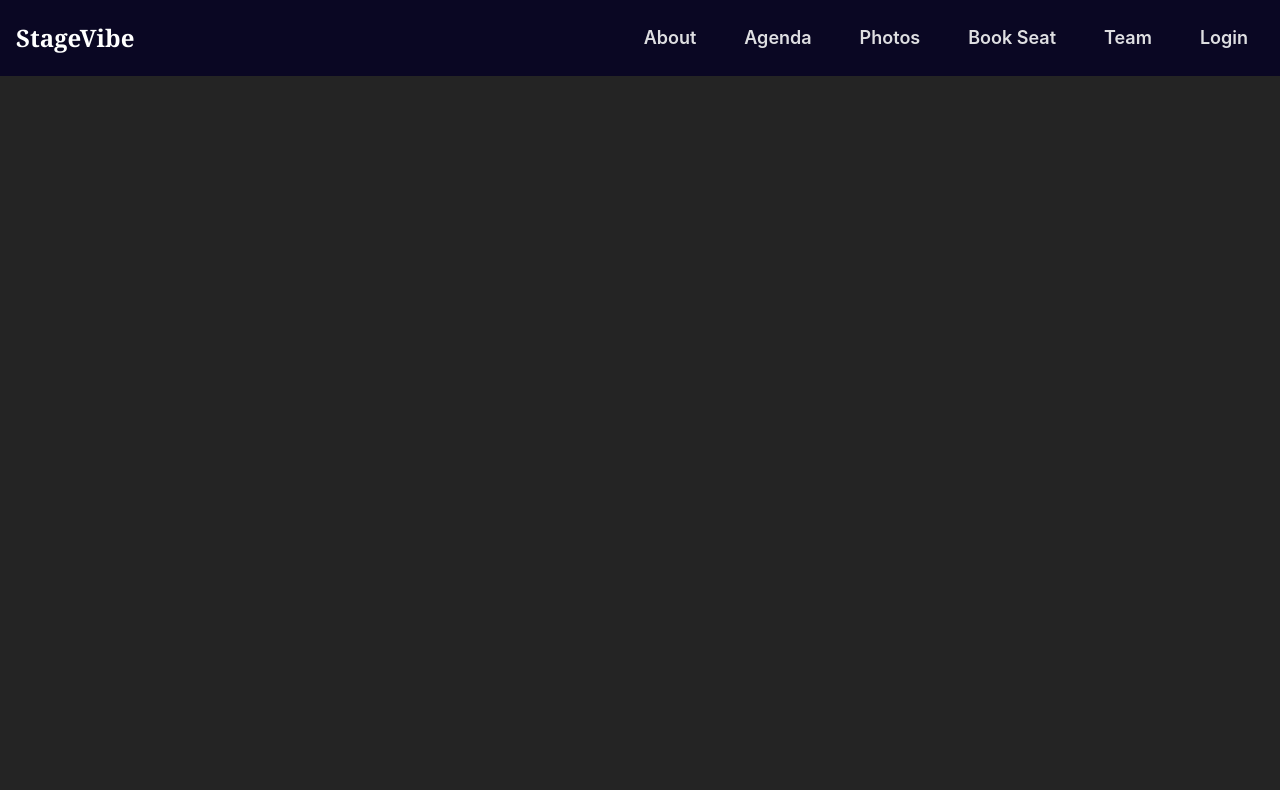
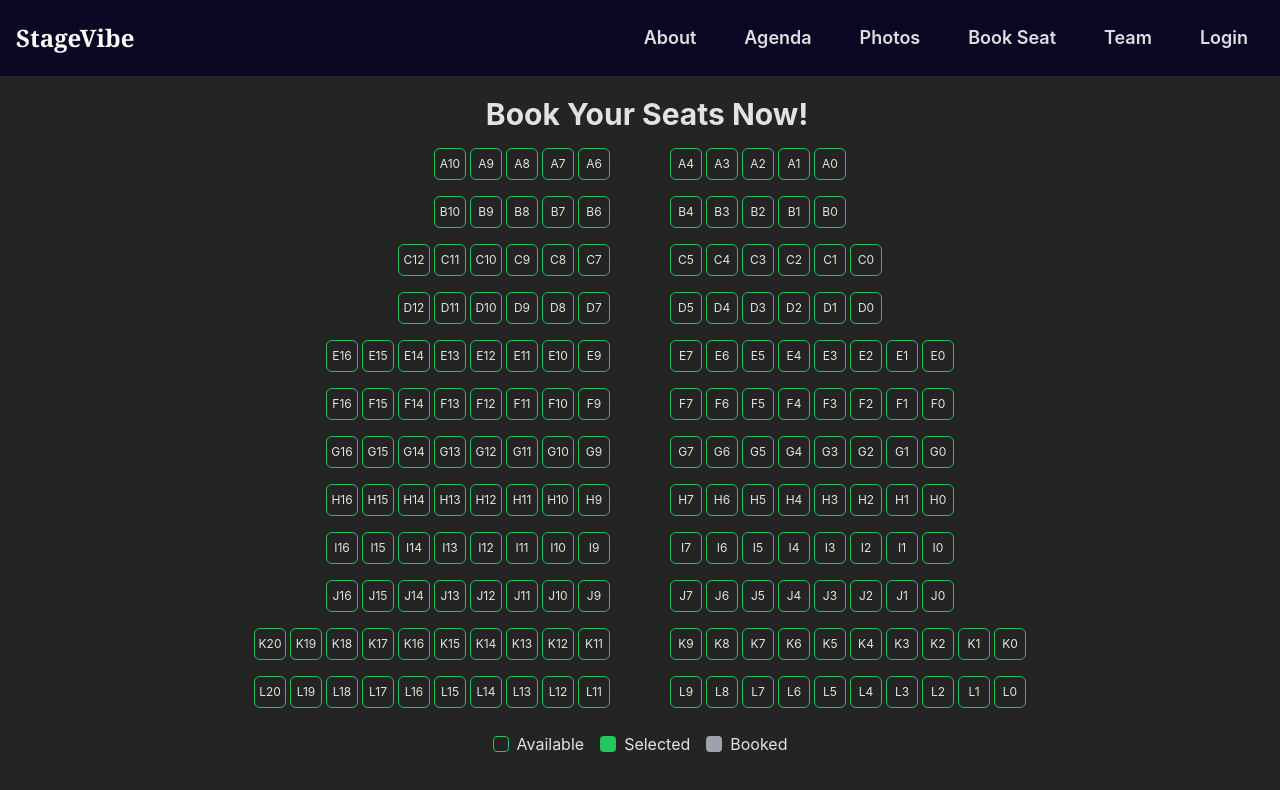
Before and after one commit to therahulkumarofficial/stagevibe2.0, a React (Vite) app: page /booking in a window 1280 px wide. Shown: the top 790 px of the page. Built offline with nearby package versions, Linux system fonts and the light colour scheme.

Commit message:
update booking page

```diff
--- a/src/App.jsx
+++ b/src/App.jsx
@@ -2,6 +2,7 @@ import React from 'react';
 import { BrowserRouter as Router, Route, Routes } from 'react-router-dom';
 import Nav from './components/Nav';
 import Home from './pages/Home';
+import Booking from './pages/Booking';
 import Rating from './pages/Rating';
 import About from './components/About';
 import Agenda from './components/Agenda';
@@ -17,6 +18,7 @@ const App = () => {
       <Routes>
         <Route path="/" element={<><Home /> <About /> <Agenda /> <Photos /> <Team /> <FAQ /> <Footer /></>} />
         <Route path='/rating' element={<Rating />} />
+        <Route path='/booking' element={<Booking />} />
       </Routes>
     </Router>
   );
--- a/src/pages/Booking.jsx
+++ b/src/pages/Booking.jsx
@@ -0,0 +1,210 @@
+import React, { useState } from 'react';
+
+// Seat rows and their respective seat counts
+const rows = [
+  { row: 'A', seats: 10 },
+  { row: 'B', seats: 10 },
+  { row: 'C', seats: 12 },
+  { row: 'D', seats: 12 },
+  { row: 'E', seats: 16 },
+  { row: 'F', seats: 16 },
+  { row: 'G', seats: 16 },
+  { row: 'H', seats: 16 },
+  { row: 'I', seats: 16 },
+  { row: 'J', seats: 16 },
+  { row: 'K', seats: 20 },
+  { row: 'L', seats: 20 },
+];
+
+const Booking = () => {
+  const [selectedSeats, setSelectedSeats] = useState(new Set());
+  const [userDetails, setUserDetails] = useState({ name: '', class: '', rollNo: '', dob: '' });
+  const [totalAmount, setTotalAmount] = useState(0);
+  const [isBooking, setIsBooking] = useState(false);
+
+  const handleSeatSelection = (seat) => {
+    const updatedSelectedSeats = new Set(selectedSeats);
+    if (updatedSelectedSeats.has(seat)) {
+      updatedSelectedSeats.delete(seat);
+    } else {
+      updatedSelectedSeats.add(seat);
+    }
+    setSelectedSeats(updatedSelectedSeats);
+    setTotalAmount(updatedSelectedSeats.size * 250); // Update total amount
+  };
+
+  const handleInputChange = (e) => {
+    const { name, value } = e.target;
+    setUserDetails({ ...userDetails, [name]: value });
+  };
+
+  const handleBooking = () => {
+    // Implement booking logic (save data to server or state)
+    alert(`Booked ${selectedSeats.size} seats for ${userDetails.name}. Total: ₹${totalAmount}`);
+    setSelectedSeats(new Set()); // Clear selection
+    setUserDetails({ name: '', class: '', rollNo: '', dob: '' }); // Reset user details
+    setTotalAmount(0); // Reset amount
+    setIsBooking(false); // Close booking mode
+  };
+
+  const isSeatBooked = (seat) => {
+    // Replace this logic with actual booking data
+    return false; // Example, replace as needed
+  };
+
+  const renderSeat = (seat) => {
+    const seatBooked = isSeatBooked(seat);
+    const seatSelected = selectedSeats.has(seat);
+
+    let seatClass = 'rounded-md w-8 h-8 flex items-center justify-center cursor-pointer text-xs mx-0.5 ';
+    if (seatBooked) {
+      seatClass += 'bg-gray-400';
+    } else if (seatSelected) {
+      seatClass += 'bg-green-500 text-white';
+    } else {
+      seatClass += 'border border-green-500 bg-transparent hover:bg-green-500';
+    }
+
+    return (
+      <div
+        key={seat}
+        className={seatClass}
+        onClick={() => !seatBooked && handleSeatSelection(seat)}
+      >
+        {seat}
+      </div>
+    );
+  };
+
+  const handleConfirmBooking = () => {
+    setIsBooking(true);
+  };
+
+  return (
+    <div className="p-5">
+      <h1 className="text-center text-3xl font-bold mb-4">
+        <i className="fas fa-film"></i> &nbsp; Book Your Seats Now!
+      </h1>
+
+      <div className="grid grid-cols-12 gap-2 mb-4">
+        {rows.map(({ row, seats }) => (
+          <div key={row} className="col-span-12 flex justify-center mb-2">
+            <div className="flex items-center">
+              {/* Right seats (reversed numbering) */}
+              {Array.from({ length: Math.ceil(seats / 2) }, (_, index) => `${row}${seats - index}`).map(renderSeat)}
+
+              {/* Middle space */}
+              {seats % 2 === 0 && <div className="w-14" />}
+
+              {/* Left seats */}
+              {Array.from({ length: Math.floor(seats / 2) }, (_, index) => `${row}${seats - Math.floor(seats / 2) - index - 1}`).map(renderSeat)}
+            </div>
+          </div>
+        ))}
+      </div>
+
+      {/* Instructions */}
+      <div className="flex justify-center mb-4">
+        <div className="flex items-center mr-4">
+          <div className="w-4 h-4 border border-green-500 bg-transparent rounded mr-2"></div>
+          <span>Available</span>
+        </div>
+        <div className="flex items-center mr-4">
+          <div className="w-4 h-4 bg-green-500 rounded mr-2"></div>
+          <span>Selected</span>
+        </div>
+        <div className="flex items-center">
+          <div className="w-4 h-4 bg-gray-400 rounded mr-2"></div>
+          <span>Booked</span>
+        </div>
+      </div>
+
+      {/* Booking Summary */}
+      {selectedSeats.size > 0 && (
+        <div className="flex justify-center mb-4">
+          <div className="border border-gray-300 rounded p-4">
+            <h2 className="text-lg font-bold">Selected Seats:</h2>
+            <p>{Array.from(selectedSeats).join(', ')}</p>
+            <p>Total Amount: ₹{totalAmount}</p>
+            <button onClick={handleConfirmBooking} className="bg-green-500 text-white px-4 py-2 rounded mt-2">
+              Book Seats
+            </button>
+          </div>
+        </div>
+      )}
+
+      {/* Booking Form Popup */}
+      {isBooking && (
+        <div className="fixed inset-0 flex items-center justify-center bg-black bg-opacity-70">
+          <div className="bg-gray-800 p-5 rounded-lg shadow-xl font-black">
+            <h2 className="text-xl mb-4">Booking Details</h2>
+            <div className="mb-4">
+              <label>Name:</label>
+              <input
+                type="text"
+                name="name"
+                value={userDetails.name}
+                onChange={handleInputChange}
+                className="border border-white-300 rounded w-full p-2"
+                required
+              />
+            </div>
+            <div className="mb-4">
+              <label>Class:</label>
+              <select
+                name="class"
+                value={userDetails.class}
+                onChange={handleInputChange}
+                className="border border-gray-300 rounded w-full p-2"
+                required
+              >
+                <option value="">Select Class</option>
+                <option value="BCA1">BCA1</option>
+                <option value="BCA2">BCA2</option>
+                <option value="BCA3">BCA3</option>
+                <option value="MCA1">MCA1</option>
+                <option value="MCA3">MCA3</option>
+              </select>
+            </div>
+            <div className="mb-4">
+              <label>Roll No:</label>
+              <input
+                type="text"
+                name="rollNo"
+                value={userDetails.rollNo}
+                onChange={handleInputChange}
+                className="border border-gray-300 rounded w-full p-2"
+                required
+              />
+            </div>
+            <div className="mb-4">
+              <label>Date of Birth:</label>
+              <input
+                type="date"
+                name="dob"
+                value={userDetails.dob}
+                onChange={handleInputChange}
+                className="border border-gray-300 rounded w-full p-2"
+                required
+              />
+            </div>
+            <p>Total Amount: ₹{totalAmount}</p>
+            <div className="flex justify-end mt-4">
+              <button onClick={handleBooking} className="bg-green-500 text-white px-4 py-2 rounded">
+                Pay {totalAmount}
+              </button>
+              <button
+                onClick={() => setIsBooking(false)}
+                className="bg-red-500 text-white px-4 py-2 rounded ml-2"
+              >
+                Cancel
+              </button>
+            </div>
+          </div>
+        </div>
+      )}
+    </div>
+  );
+};
+
+export default Booking;
```
